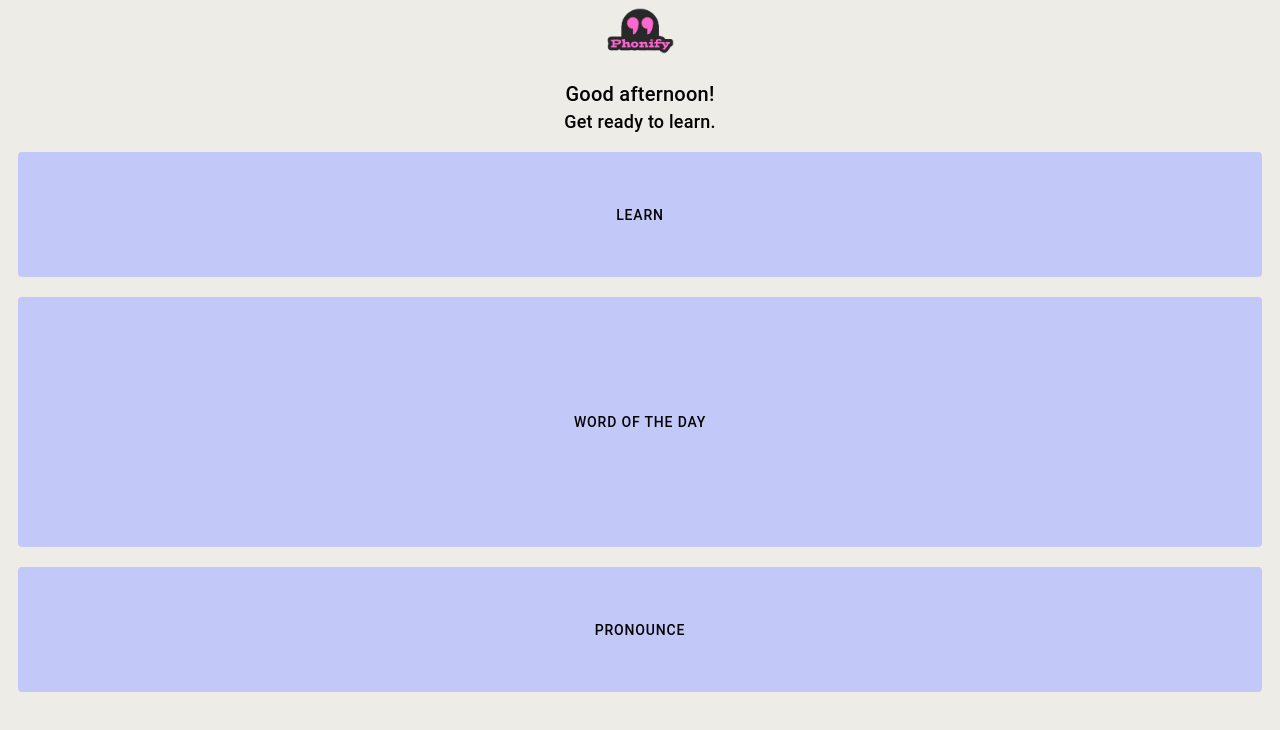
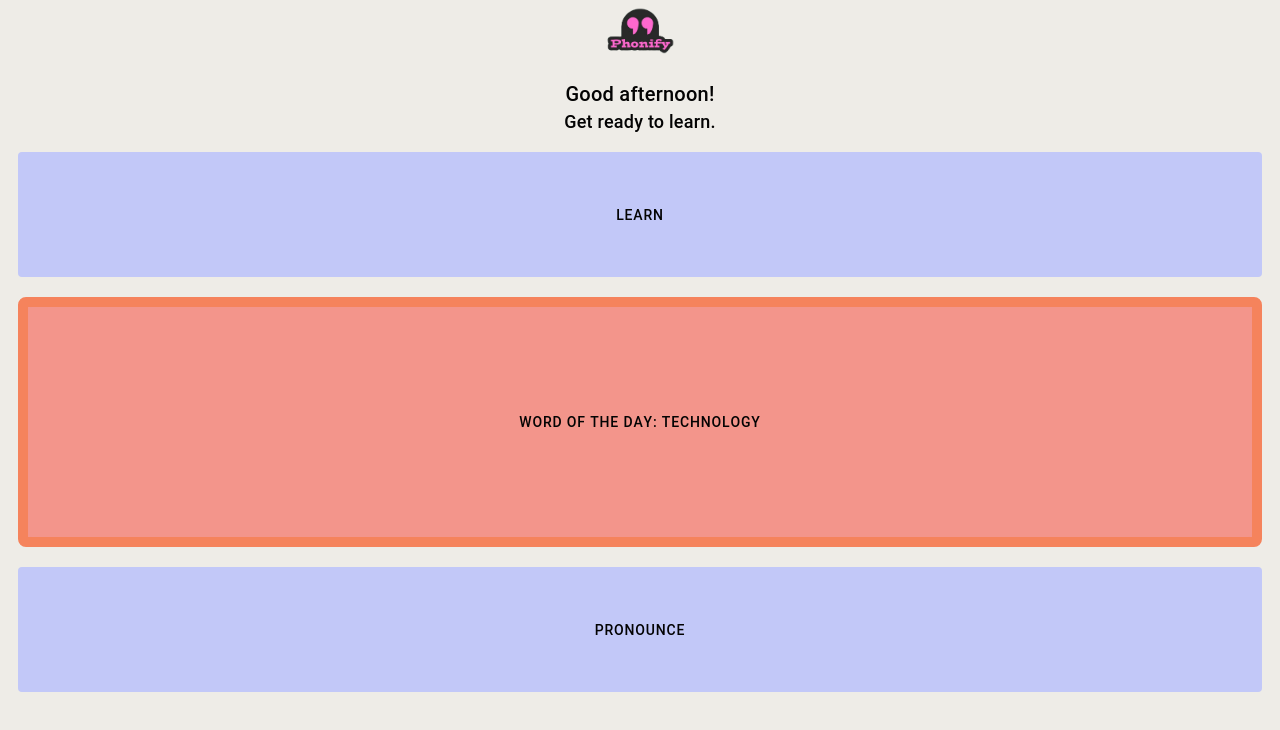
Before and after one commit to lucasBent/hackmit, a React (Vite) app in the folder hackmit-fe/: page /home in a window 1280 px wide. Shown: the top 730 px of the page. Built offline with nearby package versions, Linux system fonts and the light colour scheme; no server answers.

Commit message:
changed word of day placement

```diff
--- a/hackmit-fe/src/pages/Home.css
+++ b/hackmit-fe/src/pages/Home.css
@@ -2,3 +2,18 @@
     --background: var(--ion-color-color4);
     --color: var(--ion-color-color7);
   }
+
+  .word-of-the-day {
+    --background: var(--ion-color-color8);
+    --color: var(--ion-color-color7);
+
+    border: 10px solid var(--ion-color-color9);
+    border-radius: 8px;
+    box-sizing: border-box;
+    outline-offset: 0;
+  }
+
+  .word-of-the-day {
+    background: var(--ion-color-color8);
+
+  }
--- a/hackmit-fe/src/pages/Home.tsx
+++ b/hackmit-fe/src/pages/Home.tsx
@@ -4,6 +4,7 @@ import './Home.css';
 import Toolbar from '../components/Toolbar.js';
 
 const Home: React.FC = () => {
+  const wordOfTheDay = 'Technology'
 
   const getGreeting = () => {
     const hour = new Date().getHours();
@@ -35,7 +36,10 @@ const Home: React.FC = () => {
         <IonTitle className = "small-title">{getRandomMessage()}</IonTitle>
         <div className="button-container">
           <IonButton expand="block" className="small-button" style = {{height: '125px', marginBottom: '20px'}} routerLink='/words'>Learn</IonButton>
-          <IonButton expand="block" className="small-button" style = {{height: '250px', marginBottom: '20px'}}>Word of the Day</IonButton>
+
+          <IonButton expand="block" className='word-of-the-day'  style = {{height: '250px',marginBottom: '20px'}} routerLink={`/word-practice/${wordOfTheDay.toLocaleLowerCase()}`}>
+           {'Word of the Day: ' + wordOfTheDay}
+            </IonButton>
           <IonButton expand="block" className="small-button" style = {{height: '125px', marginBottom: '20px'}}routerLink='/grid' >Pronounce</IonButton>
         </div>
       </IonContent>
--- a/hackmit-fe/src/pages/Words.css
+++ b/hackmit-fe/src/pages/Words.css
@@ -5,29 +5,6 @@
     overflow-y: auto;
     height: 100%;
 
-}
-
-.word-of-the-day-card {
-    margin-bottom: 10px;
-    /* background-image: url('./assets/button_bg.jpeg') ;
-    background-size: cover;
-    background-position: center;
-    background-repeat: no-repeat; */
-}
-
-.word-of-the-day {
-
-    background-color: var(--ion-color-color9);
-    font-size: 22px;
-    height: 140px !important;
-    color: #000;
-    box-shadow: 0 4px 10px rgba(0, 0, 0, 0.3);
-    border-radius: 12px;
-    padding: 10px;
-    display: flex;
-    align-items: center;
-    justify-content: center;
-    text-align: center;
 }
 
 
--- a/hackmit-fe/src/pages/Words.tsx
+++ b/hackmit-fe/src/pages/Words.tsx
@@ -30,7 +30,6 @@ const Words: React.FC = () => {
         'var(--ion-color-color9)',
     ]
 
-    const wordOfTheDay = 'Technology'
 
     const containerRef = useRef<HTMLDivElement>(null)
 
@@ -84,12 +83,6 @@ const Words: React.FC = () => {
 
                 <IonSearchbar value={searchText} onIonInput={(e: any) => setSearchText(e.target.value)} debounce={300} />
 
-                <div className='word-of-the-day-card'>
-                    <IonButton className='word-of-the-day word-button ' expand='block'  routerLink={`/word-practice/${wordOfTheDay.toLocaleLowerCase()}`}>
-                        {'Word of the Day: ' + wordOfTheDay}
-                    </IonButton>
-                </div>
-
                 <div className='scrollable-vertical' ref={containerRef}>
                     {displayedWords.map((word: any, index: any) => (
                         <div key={index} className='word-card'>
```
